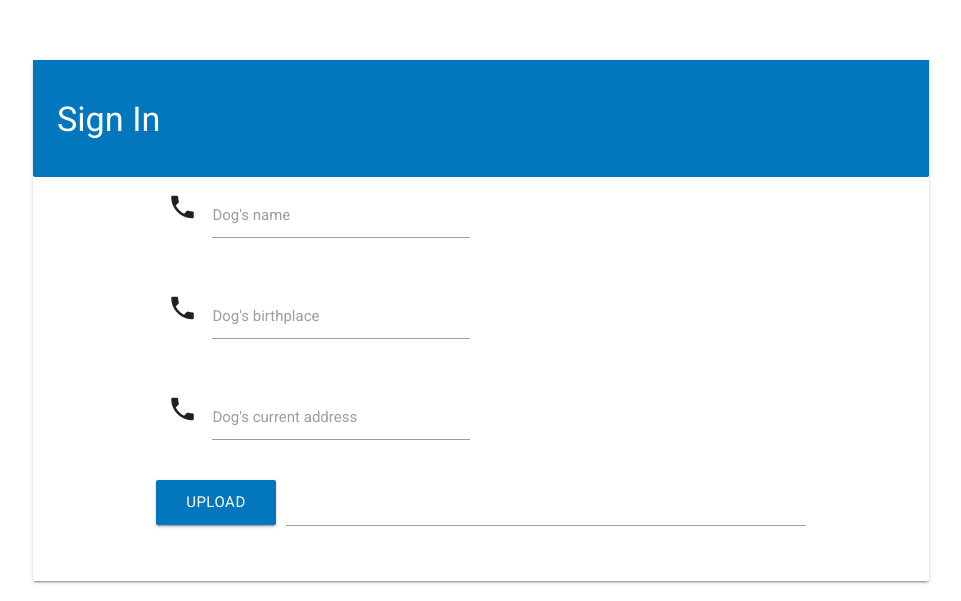
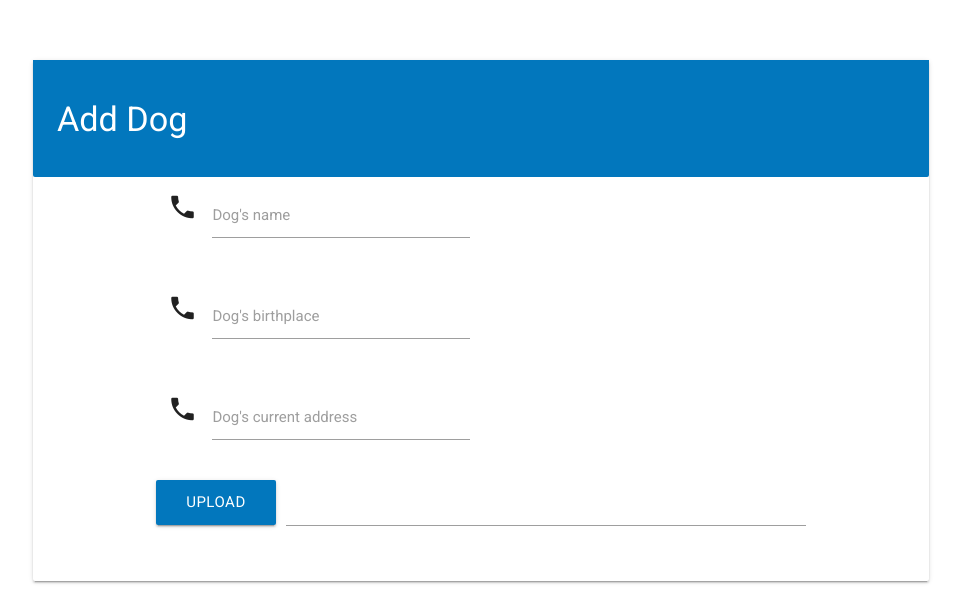
Before and after one commit to vladtruta/Woofer, a website: page web_app/application/index.html in a window 1280 px wide. Shown: the part 805-1406 px from the top of the page, without its empty margins (159-1120 px from the left). Drawn offline with nearby package versions, Linux system fonts and the light colour scheme; no server answers.

Commit message:
UI changes

```diff
--- a/web_app/application/index.html
+++ b/web_app/application/index.html
@@ -114,7 +114,7 @@
 	<div class="container auth">
 	<div class="card">
 		<div class="card-content light-blue darken-3" >
-						<h4 class="title-light">Sign In</h4>
+						<h4 class="title-light">Add Dog</h4>
 		</div>
 	<div class="container">
 	<div class="row" id="add_doggo">
```
